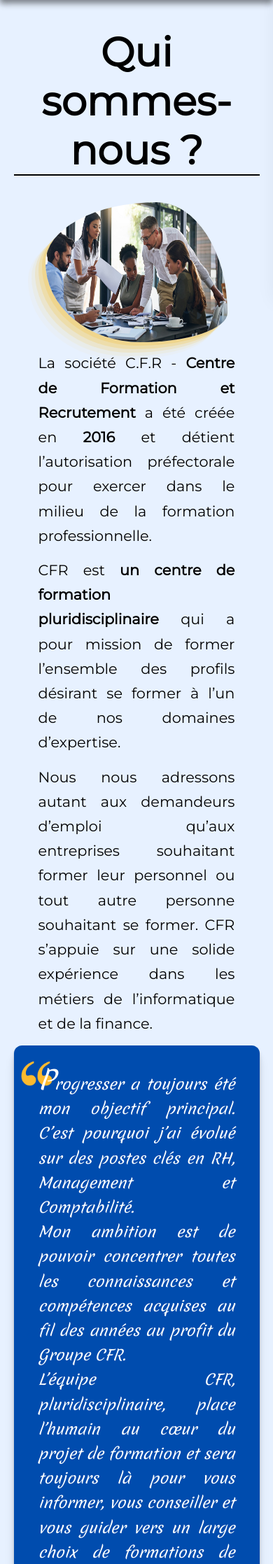
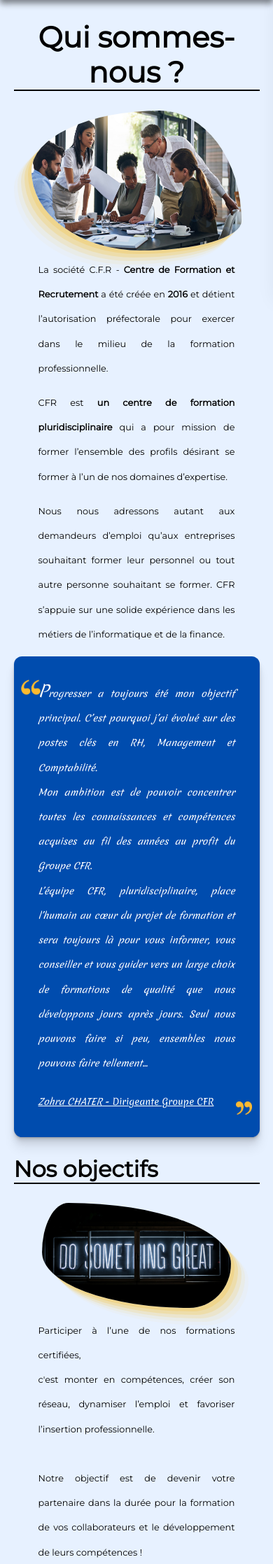
Before and after one commit to Lem0nRavioli/GroupeCFR---Published-website, a PHP site: page /qui_sommes_nous.html in a window 390 px wide. Shown: the part 111-2346 px from the top of the page at 70% size. Run offline with PHP 8.4, Linux system fonts and the light colour scheme.

Commit message:
modif font-size mobile

```diff
--- a/css/qui_sommes_nous.css
+++ b/css/qui_sommes_nous.css
@@ -431,20 +431,6 @@
     }
 }
 
-@media screen and (max-width: 1280px){
-    .text_objectif p {
-        font-size: 1.3rem;
-    }
-
-    .intro_experts {
-        font-size: 1.3rem;
-    }
-
-    .experts_container .renvoie {
-        font-size: 1.3rem;
-    }
-}
-
 
 @media screen and (max-width: 1213px){
 
@@ -516,10 +502,24 @@
 }
 
 @media screen and (max-width: 481px){
+    .histoire h1 {
+        font-size: 2.6rem;
+    }
+
+    .titre_section {
+        font-size: 2rem;
+    }
+
+    .experts_container .renvoie a {
+        font-size: 1rem;
+    }
 
     .presentation .groupecfr {
         justify-content: flex-start;
-
+        font-size: 0.8rem;
+    }
+    .mot_dirigeante {
+        font-size: 0.8rem;
     }
 
     .nos_objectifs .bullet_point {
@@ -530,11 +530,23 @@
         height: 50px;
         width: 50px;
     }
+
+    .text_objectif p {
+        font-size: 0.8rem;
+    }
+
+    .intro_experts {
+        font-size: 0.8rem;
+    }
+
+    .experts_container .renvoie {
+        font-size: 0.8rem;
+    }
 }
 @media screen and (max-width: 417px){
 
     .presentation .groupecfr img {
-        width: 260px;
+        width: 300px;
     }
     .presentation .groupecfr {
         justify-content: flex-start;
```
